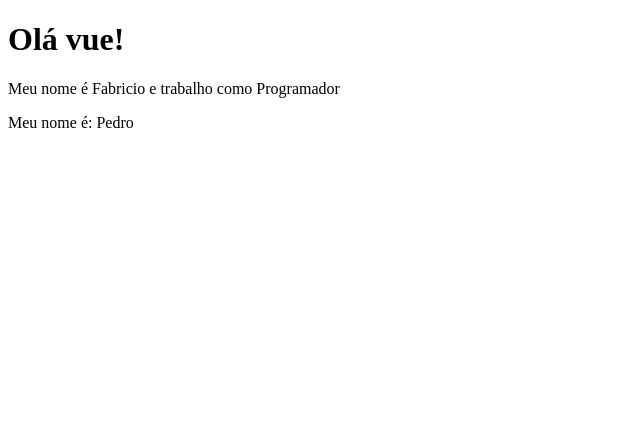
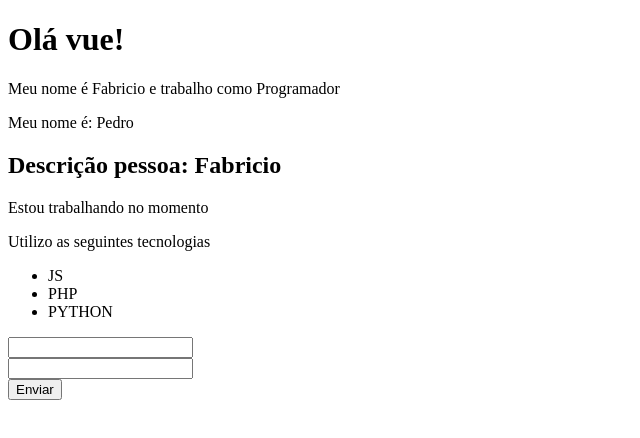
Before and after one commit to fabriciomarx/ProjetoVue, a Vue app: page / in a window 1280 px wide. Shown: the top 438 px of the page, without its empty margins (0-640 px from the left). Built offline with nearby package versions, Linux system fonts and the light colour scheme.

Commit message:
Hierarquia de componentes

```diff
--- a/package.json
+++ b/package.json
@@ -3,7 +3,7 @@
   "version": "0.1.0",
   "private": true,
   "scripts": {
-    "serve": "vue-cli-service serve",
+    "serve": "vue-cli-service serve --env=development --port 3333",
     "build": "vue-cli-service build",
     "lint": "vue-cli-service lint"
   },
--- a/src/App.vue
+++ b/src/App.vue
@@ -1,18 +1,21 @@
 <template>
   <PrimeiroComponente />
   <LifeCycle />
+  <MyPessoa />
 </template>
 
 <script>
 
   import PrimeiroComponente from './components/PrimeiroComponente.vue'
   import LifeCycle from './components/LifeCycle.vue'
+  import MyPessoa from './components/MyPessoa.vue'
 
   export default {
     name: 'App',
     components: {
       PrimeiroComponente,
-      LifeCycle
+      LifeCycle,
+      MyPessoa
     }
   }
 </script>
--- /dev/null
+++ b/src/components/MyForm.vue
@@ -0,0 +1,22 @@
+<template>
+    <div>
+        <form action="">
+            <InputText/>
+            <InputText/>
+            <SubmitForm/>
+        </form>
+    </div>
+</template>
+
+<script>
+    import InputText from './form/InputText.vue'
+    import SubmitForm from './form/SubmitForm.vue'
+
+    export default {
+        name: 'MyForm',
+        components: {
+            InputText,
+            SubmitForm
+        }
+    }
+</script>
--- /dev/null
+++ b/src/components/MyInfo.vue
@@ -0,0 +1,17 @@
+<template>
+    <div>
+        <p>Estou trabalhando no momento </p>
+        <p>Utilizo as seguintes tecnologias</p>
+        <ul>
+            <li>JS</li>
+            <li>PHP</li>
+            <li>PYTHON</li>
+        </ul>
+    </div>
+</template>
+
+<script>
+    export default {
+        name: 'MyInfo'
+    }
+</script>
--- /dev/null
+++ b/src/components/MyPessoa.vue
@@ -0,0 +1,24 @@
+<template>
+    <div>
+        <h2>Descrição pessoa: {{nome}}</h2>
+        <MyInfo/>
+        <MyForm/>
+    </div>
+</template>
+
+<script>
+import MyInfo from './MyInfo.vue'
+import MyForm from './MyForm.vue'
+export default {
+    name: 'MyPessoa',
+    components: {
+        MyInfo,
+        MyForm
+    },
+    data() {
+        return {
+            nome: "Fabricio"
+        }
+    }
+}
+</script>
--- /dev/null
+++ b/src/components/form/InputText.vue
@@ -0,0 +1,11 @@
+<template>
+    <div>
+        <input type="text"/>
+    </div>
+</template>
+
+<script>
+    export default {
+        name: 'InputText'
+    }
+</script>
--- /dev/null
+++ b/src/components/form/SubmitForm.vue
@@ -0,0 +1,11 @@
+<template>
+    <div>
+        <input type="submit" value="Enviar"/>
+    </div>
+</template>
+
+<script>
+    export default {
+        name: 'SubmitForm'
+    }
+</script>
```
